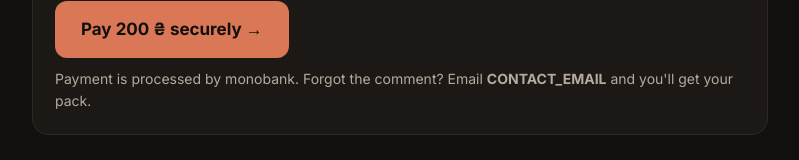
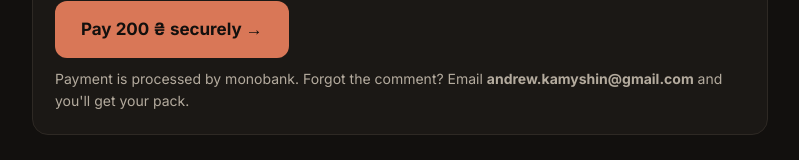
Before and after one commit to AnderWonder911/ship-it, a plain HTML site: page index.html in a window 1280 px wide. Both pictures are taken after typing "name@example.com" into the empty fields and a click on the button "Continue to payment →". Shown: the part 826-986 px from the top of the page, without its empty margins (240-1039 px from the left). Drawn offline with Linux system fonts and the light colour scheme.

Commit message:
Add contact email
Co-Authored-By: Claude Opus 5.5 <noreply@anthropic.com>
Claude-Session: https://claude.ai/code/session_019XhufbkDUChg7WkQU87RUb

```diff
--- a/index.html
+++ b/index.html
@@ -92,7 +92,7 @@
       <div class="row" style="margin-top:14px">
         <a class="btn" id="payBtn" href="https://send.monobank.ua/jar/67pBy3mtKn" target="_blank" rel="noopener">Pay 200 ₴ securely →</a>
       </div>
-      <p class="fine">Payment is processed by monobank. Forgot the comment? Email <b>CONTACT_EMAIL</b> and you'll get your pack.</p>
+      <p class="fine">Payment is processed by monobank. Forgot the comment? Email <b>andrew.kamyshin@gmail.com</b> and you'll get your pack.</p>
     </div>
   </section>
 
@@ -124,7 +124,7 @@ recommendation for a solo builder who wants to deploy free, and a
   <details><summary>Does it work with the desktop app, terminal and web?</summary><p>Yes. The prompts work anywhere you can use Claude Code.</p></details>
   <details><summary>How do I get it after paying?</summary><p>Put your email in the payment comment. The pack is emailed to you automatically, usually within 15 minutes.</p></details>
   <details><summary>Can I pay from outside Ukraine?</summary><p>Yes. Any Visa or Mastercard from any country works, plus Apple Pay and Google Pay. Your bank converts 200 ₴ to your currency (about €5).</p></details>
-  <details><summary>Something went wrong?</summary><p>Email <b>CONTACT_EMAIL</b> (or reply to the delivery email) and you'll get a fix or a refund.</p></details>
+  <details><summary>Something went wrong?</summary><p>Email <b>andrew.kamyshin@gmail.com</b> (or reply to the delivery email) and you'll get a fix or a refund.</p></details>
 
   <section class="final card">
     <h2>Ship your next app this weekend.</h2>
```
